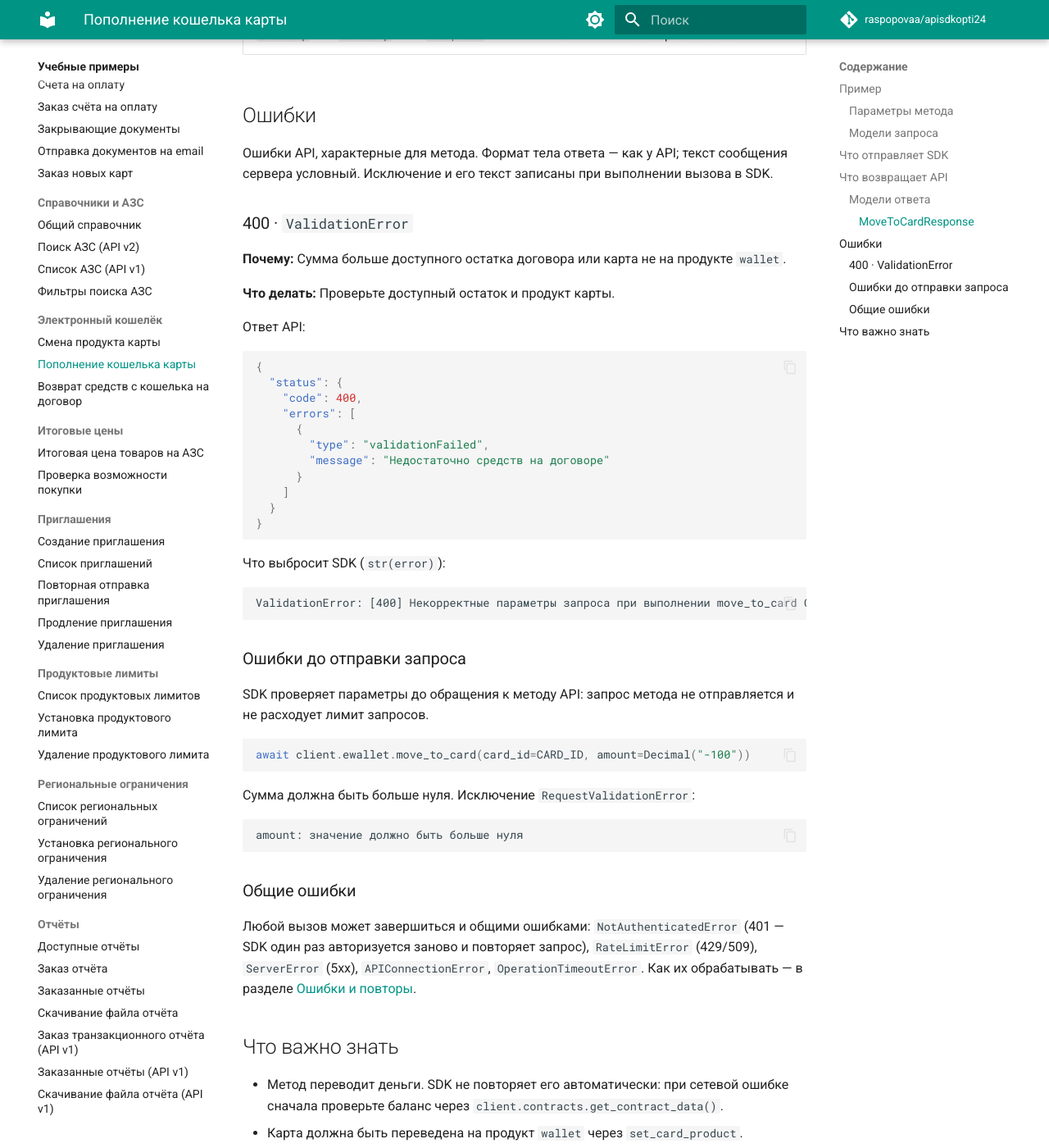
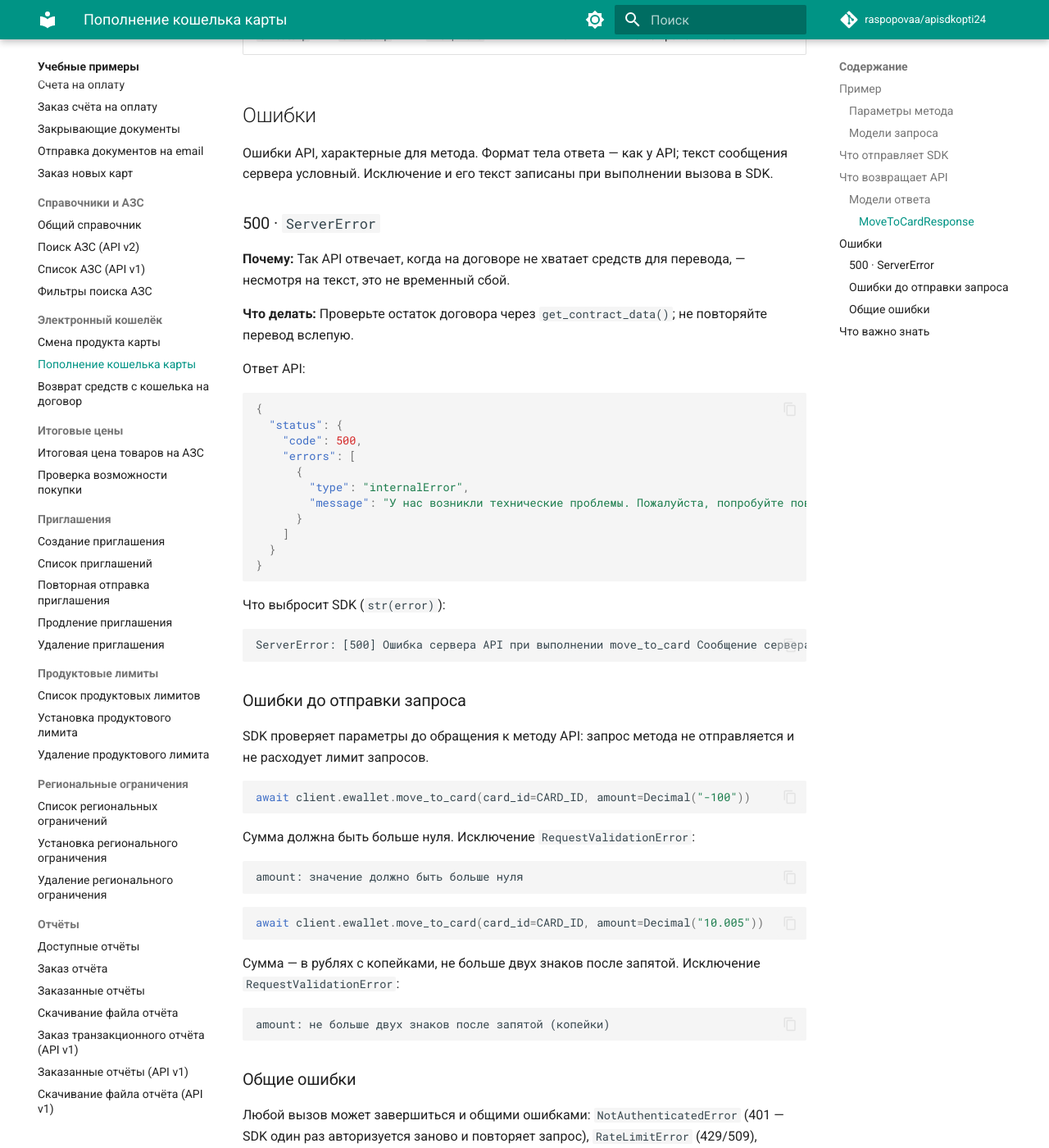
Before and after one commit to raspopovaa/apisdkopti24, an MkDocs documentation site: the page built from docs/examples/ewallet/move_to_card.md, in a window 1280 px wide and 1400 px high, scrolled down 3733 px. Shown: the whole window at 82% size. Built offline with MkDocs 1.6.1 and Material for MkDocs 9.7.7, drawn with Linux system fonts in a browser that asks for light colours; comment, search, counter and statistics services are not loaded; the version menu is left out.

Commit message:
fix(ewallet): reject fractions of a kopeck; validate before login; typed product error
decimal_to_wire, used by move_to_card, move_to_contract and order_invoice,
accepted any positive amount, so Decimal("10.005") was sent as "10.005"
and the server's handling of fractions of a kopeck was unknown. Amounts
must now be whole kopecks (checked by value: 10.500 is valid, 10.005 is
not), otherwise RequestValidationError.

set_card_product, move_to_card, move_to_contract and order_invoice validate
cards, product and amount before contract resolution and lazy login, and an
unknown product raises RequestValidationError instead of ValueError.

The move_to_card example described insufficient funds as 400 "not enough
funds"; it now shows the actual API answer, 500 "technical problems",
explains that it is not a transient failure, and adds fraction-of-kopeck
cases to the move_to_card and order_invoice examples. Tests cover all three
money methods and the product check before login.

Co-Authored-By: Claude Opus 5.5 <noreply@anthropic.com>

````diff
--- a/docs/examples/ewallet/move_to_card.md
+++ b/docs/examples/ewallet/move_to_card.md
@@ -144,22 +144,22 @@ SDK проверяет ответ моделью [`MoveToCardResponse`](../../da
 
 Ошибки API, характерные для метода. Формат тела ответа — как у API; текст сообщения сервера условный. Исключение и его текст записаны при выполнении вызова в SDK.
 
-### 400 · `ValidationError`
+### 500 · `ServerError`
 
-**Почему:** Сумма больше доступного остатка договора или карта не на продукте `wallet`.
+**Почему:** Так API отвечает, когда на договоре не хватает средств для перевода, — несмотря на текст, это не временный сбой.
 
-**Что делать:** Проверьте доступный остаток и продукт карты.
+**Что делать:** Проверьте остаток договора через `get_contract_data()`; не повторяйте перевод вслепую.
 
 Ответ API:
 
 ```json
 {
   "status": {
-    "code": 400,
+    "code": 500,
     "errors": [
       {
-        "type": "validationFailed",
-        "message": "Недостаточно средств на договоре"
+        "type": "internalError",
+        "message": "У нас возникли технические проблемы. Пожалуйста, попробуйте повторить запрос позднее."
       }
     ]
   }
@@ -169,7 +169,7 @@ SDK проверяет ответ моделью [`MoveToCardResponse`](../../da
 Что выбросит SDK (`str(error)`):
 
 ```text
-ValidationError: [400] Некорректные параметры запроса при выполнении move_to_card Сообщение сервера: Недостаточно средств на договоре. Подсказка: Проверьте структуру запроса и корректность передаваемых параметров.
+ServerError: [500] Ошибка сервера API при выполнении move_to_card Сообщение сервера: У нас возникли технические проблемы. Пожалуйста, попробуйте повторить запрос позднее.. Подсказка: Ошибка сервера. Перед повтором убедитесь в безопасности операции; при неопределённом результате проверьте её состояние.
 ```
 
 ### Ошибки до отправки запроса
@@ -186,6 +186,16 @@ await client.ewallet.move_to_card(card_id=CARD_ID, amount=Decimal("-100"))
 amount: значение должно быть больше нуля
 ```
 
+```python
+await client.ewallet.move_to_card(card_id=CARD_ID, amount=Decimal("10.005"))
+```
+
+Сумма — в рублях с копейками, не больше двух знаков после запятой. Исключение `RequestValidationError`:
+
+```text
+amount: не больше двух знаков после запятой (копейки)
+```
+
 ### Общие ошибки
 
 Любой вызов может завершиться и общими ошибками: `NotAuthenticatedError` (401 — SDK один раз авторизуется заново и повторяет запрос), `RateLimitError` (429/509), `ServerError` (5xx), `APIConnectionError`, `OperationTimeoutError`. Как их обрабатывать — в разделе [Ошибки и повторы](../../errors.md).
````
Also changed, not shown: CHANGELOG.md (+8 -0 lines), docs/examples/contracts/order_invoice.md (+10 -0 lines), docs/examples/ewallet/set_card_product.md (+1 -1 lines), 6 other files.
